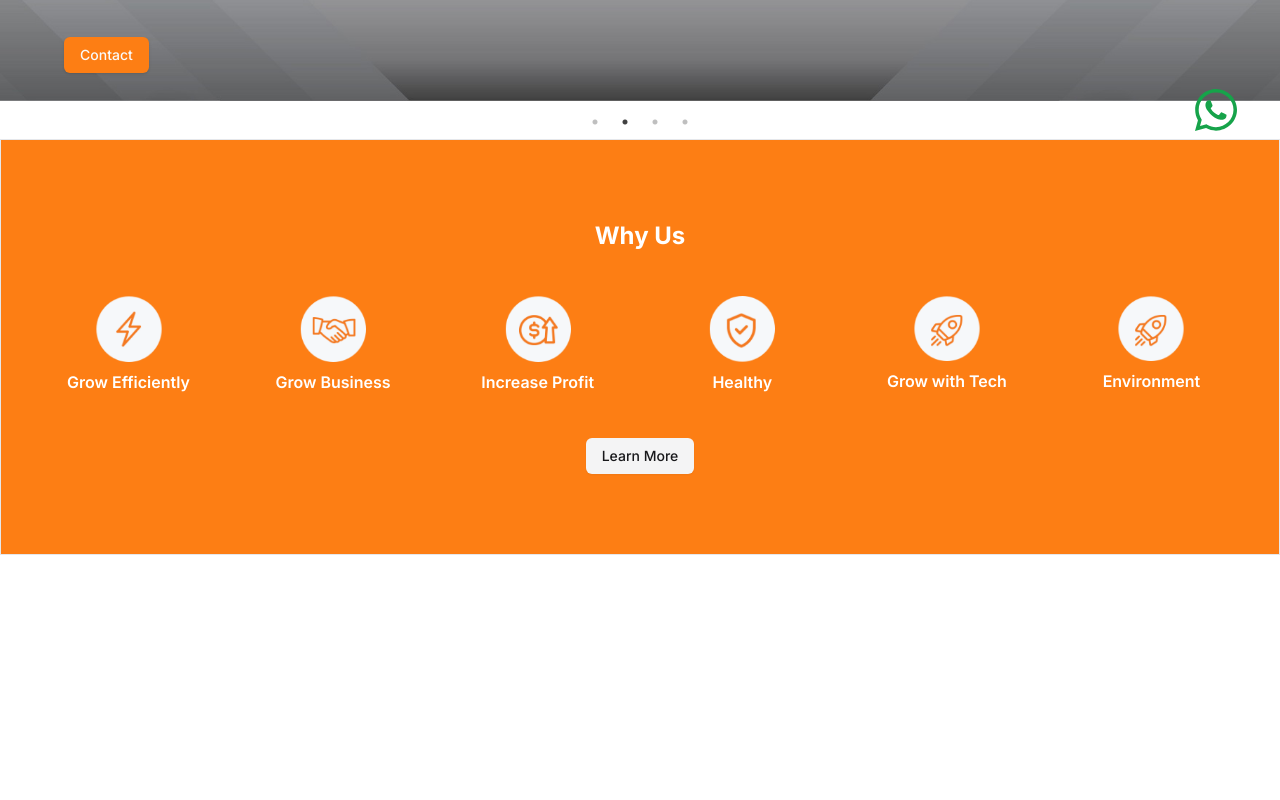
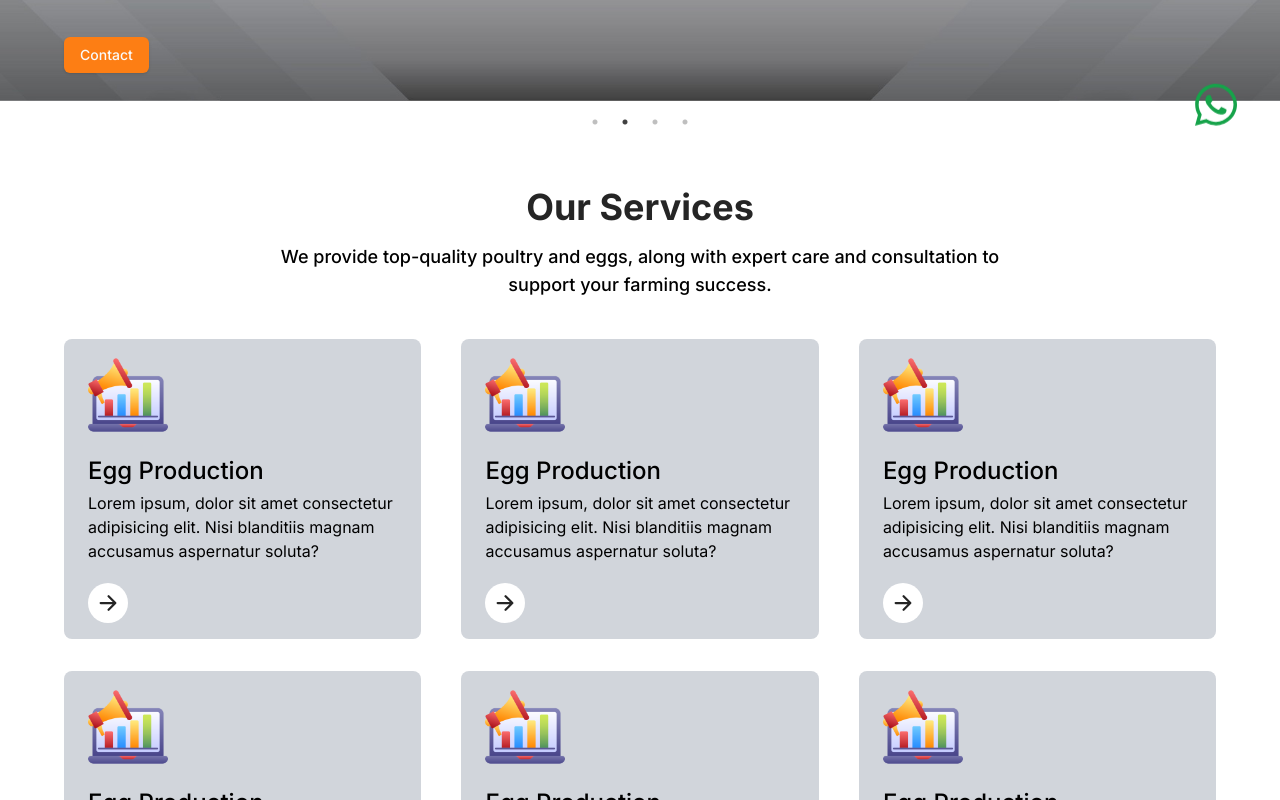
Before and after one commit to ayushkathariya/vivek-group, a Next.js app: page / in a window 1280 px wide. Shown: the part 620-1420 px from the top of the page. Before the commit the page ends 1175 px from the top, so only its background shows below. Built offline with nearby package versions, Linux system fonts and the light colour scheme.

Commit message:
add service section

```diff
--- a/src/app/page.tsx
+++ b/src/app/page.tsx
@@ -1,10 +1,12 @@
 import HeroSection from "@/components/sections/HeroSection";
+import ServiceSection from "@/components/sections/ServiceSection";
 import WhyUs from "@/components/sections/WhyUs";
 
 export default function Page() {
   return (
     <main>
       <HeroSection />
+      <ServiceSection />
       <WhyUs />
     </main>
   );
--- /dev/null
+++ b/src/components/ServiceCard.tsx
@@ -0,0 +1,29 @@
+import Image from "next/image";
+import { IoArrowForward } from "react-icons/io5";
+
+export default function ServiceCard() {
+  return (
+    <div className="bg-gray-300 hover:bg-gray-400 duration-200 ease-in flex cursor-pointer flex-col gap-5 px-6 py-4 rounded-lg md:w-[47%] lg:w-[31%] group">
+      <div>
+        <Image
+          src={"/img-05.png"}
+          alt="image"
+          width={80}
+          height={80}
+          className="group-hover:animate-flip"
+        />
+      </div>
+      <div className="flex flex-col gap-1">
+        <p className="font-medium text-2xl">Egg Production</p>
+        <p>
+          Lorem ipsum, dolor sit amet consectetur adipisicing elit. Nisi
+          blanditiis magnam accusamus aspernatur soluta?
+        </p>
+      </div>
+
+      <div>
+        <IoArrowForward className="bg-white p-2 rounded-full w-10 text-bg-black h-10 group-hover:bg-primary duration-200" />
+      </div>
+    </div>
+  );
+}
--- /dev/null
+++ b/src/components/sections/ServiceSection.tsx
@@ -0,0 +1,23 @@
+import ServiceCard from "@/components/ServiceCard";
+
+export default function ServiceSection() {
+  return (
+    <section className="px-2 md:px-6 lg:px-12 xl:px-16 py-10 lg:py-12 flex flex-col gap-8 lg:gap-10">
+      <div className="flex flex-col items-center justify-center gap-4">
+        <h2 className="font-bold text-bg-black text-4xl">Our Services</h2>
+        <p className="text-center text-lg font-medium lg:px-48">
+          We provide top-quality poultry and eggs, along with expert care and
+          consultation to support your farming success.
+        </p>
+      </div>
+      <div className="flex flex-col gap-4 md:flex-row md:flex-wrap md:justify-between md:gap-8">
+        <ServiceCard />
+        <ServiceCard />
+        <ServiceCard />
+        <ServiceCard />
+        <ServiceCard />
+        <ServiceCard />
+      </div>
+    </section>
+  );
+}
--- a/tailwind.config.ts
+++ b/tailwind.config.ts
@@ -27,10 +27,15 @@ const config = {
           from: { height: "var(--radix-accordion-content-height)" },
           to: { height: "0" },
         },
+        flip: {
+          "0%": { transform: "rotateY(0deg)" },
+          "100%": { transform: "rotateY(180deg)" },
+        },
       },
       animation: {
         "accordion-down": "accordion-down 0.2s ease-out",
         "accordion-up": "accordion-up 0.2s ease-out",
+        flip: "flip 0.5s ease-in-out forwards",
       },
       colors: {
         primary: "#fd7e14",
```
Also changed, not shown: public/img-05.png (added).
